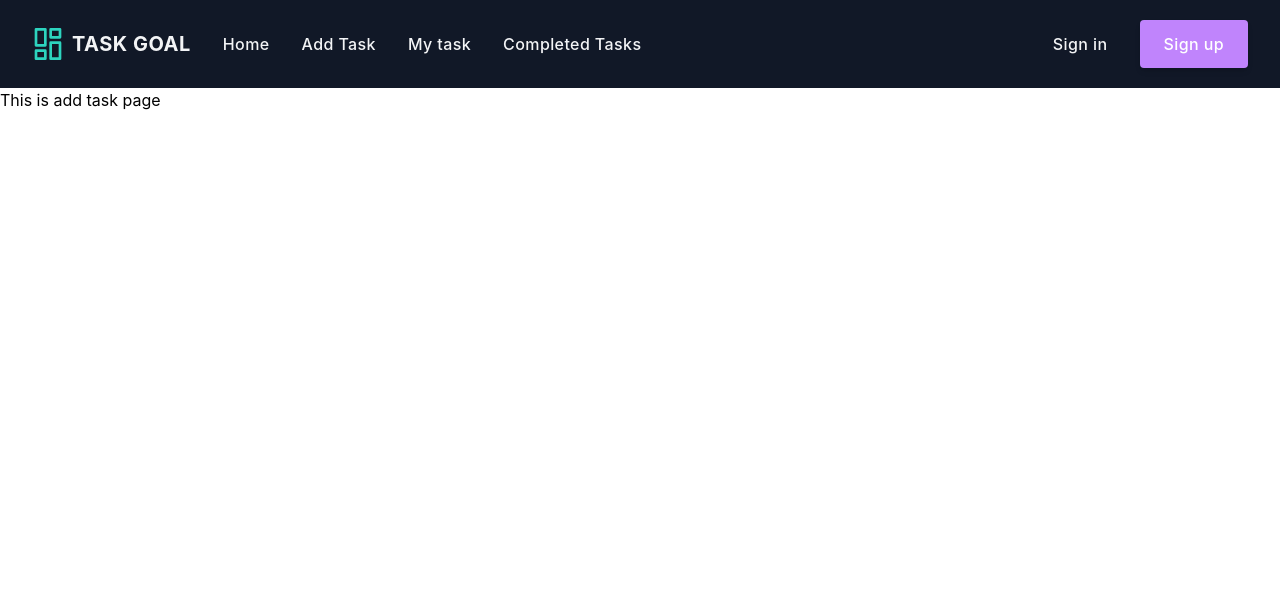
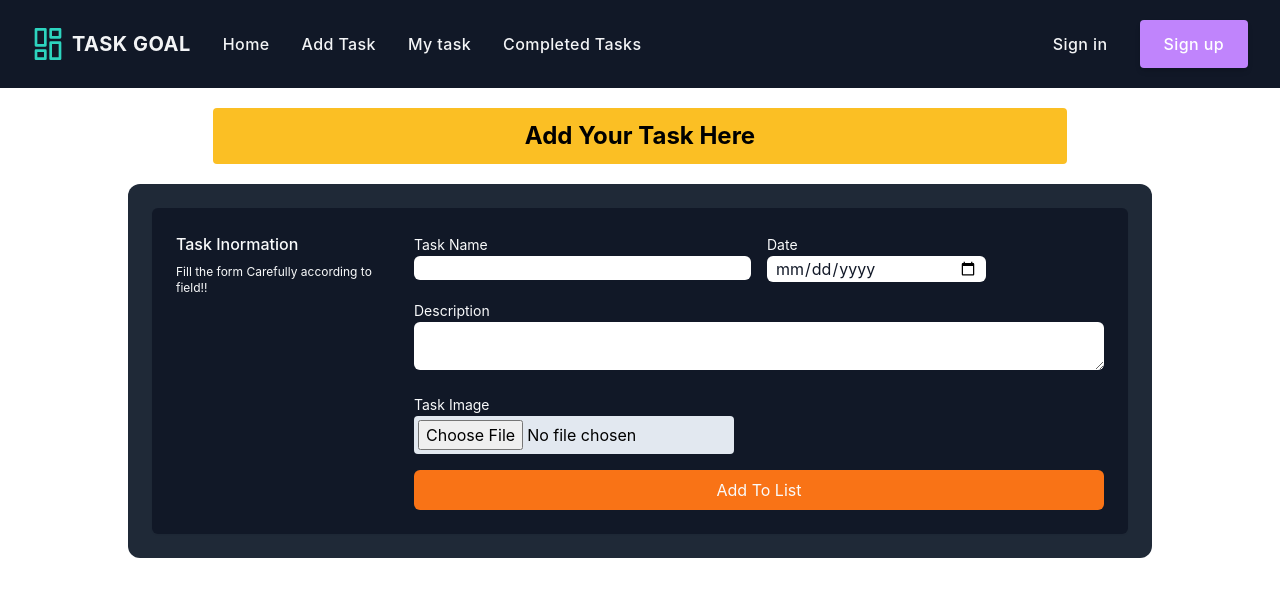
Before and after one commit to aliftareq/Task-goal-manager-app, a React (Create React App) app: page /add-task in a window 1280 px wide. Shown: the top 596 px of the page. Built offline with nearby package versions, Linux system fonts and the light colour scheme; no server answers.

Commit message:
add task cmplt

```diff
--- a/src/Pages/AddTask/AddTask.js
+++ b/src/Pages/AddTask/AddTask.js
@@ -1,9 +1,115 @@
-import React from 'react';
+import React, { useContext } from 'react';
+import { useForm } from 'react-hook-form';
+import { toast } from 'react-toastify';
+import { AuthContext } from '../../Contexts/AuthProvider';
 
 const AddTask = () => {
+
+    //context value
+    const { user } = useContext(AuthContext)
+
+    //react form hook
+    const { register, handleSubmit, formState: { errors } } = useForm()
+
+    //handlers
+    const handleAddProduct = data => {
+
+        const image = data.image[0]
+        const formData = new FormData();
+        formData.append('image', image)
+
+        fetch(`https://api.imgbb.com/1/upload?key=43801605fd33de89ae9f0e4f3af30dec`, {
+            method: 'POST',
+            body: formData
+        })
+            .then(res => res.json())
+            .then(imgdata => {
+                if (imgdata.success) {
+                    //console.log(imgdata.data.url);
+                    const task = {
+                        TaskName: data.TaskName,
+                        img: imgdata.data.url,
+                        description: data.description,
+                    }
+                    console.log(task);
+                    //save product info to database
+                    fetch(`https://task-goal-server-side.vercel.app/addTask`, {
+                        method: 'POST',
+                        body: JSON.stringify(task)
+                    })
+                        .then(res => res.json())
+                        .then(addedTaskData => {
+                            console.log(addedTaskData);
+                            if (addedTaskData.insertedId) {
+                                toast.success('Task data added successfully')
+                            }
+
+                        })
+                }
+            })
+    }
     return (
         <div>
-            <h1>This is add task page</h1>
+            <div className=''>
+                <h1 className='text-center text-2xl font-bold bg-amber-400 p-3 w-2/3 mx-auto mt-5 rounded'> Add Your Task Here</h1>
+            </div>
+            <section className='mt-5'>
+                <section className="p-6 w-64 mx-auto lg:w-4/5
+             lg:mx-auto bg-gray-800 text-gray-50
+             rounded-xl">
+                    <form onSubmit={handleSubmit(handleAddProduct)} className="container flex flex-col mx-auto space-y-12 ng-untouched ng-pristine ng-valid">
+                        <fieldset className="grid grid-cols-4 gap-6 p-6 rounded-md shadow-sm bg-gray-900">
+                            <div className="space-y-2 col-span-full lg:col-span-1">
+                                <p className="font-medium">Task Inormation</p>
+                                <p className="text-xs">Fill the form Carefully according to field!!</p>
+                            </div>
+                            <div className="grid grid-cols-6 gap-4 col-span-full lg:col-span-3">
+                                <div className="col-span-full sm:col-span-3">
+                                    <label htmlFor="TaskName" className="text-sm">Task Name</label>
+                                    <input id="TaskName" type="text" className="w-full rounded-md focus:ring focus:ring-opacity-75 focus:ring-violet-400 border-gray-700 text-gray-900 px-2"
+                                        {...register("TaskName", {
+                                            required: 'Task Name is required'
+                                        })}
+                                    />
+                                    {errors.TaskName && <p className='text-red-400' role="alert">{errors.TaskName?.message}</p>}
+                                </div>
+                                <div className="col-span-full sm:col-span-2">
+                                    <label htmlFor="Date" className="text-sm">Date</label>
+                                    <input id="Date" type="date" placeholder="" className="w-full rounded-md focus:ring focus:ring-opacity-75 focus:ring-violet-400 border-gray-700 text-gray-900 px-2"
+                                        {...register("date", {
+                                            required: 'date is required'
+                                        })}
+                                    />
+                                    {errors.date && <p className='text-red-400' role="alert">{errors.date?.message}</p>}
+                                </div>
+                                <div className="col-span-full">
+                                    <label htmlFor="description" className="text-sm">Description</label>
+                                    <textarea id="description" type="text" className="w-full rounded-md focus:ring focus:ring-opacity-75 focus:ring-violet-400 border-gray-700 text-gray-900 px-1"
+                                        {...register("description", {
+                                            required: 'description is required'
+                                        })}
+                                    ></textarea>
+                                    {errors.description && <p className='text-red-400' role="alert">{errors.description?.message}</p>}
+                                </div>
+                                <div className="col-span-full">
+                                    <label htmlFor="image" className="text-sm">Task Image</label> <br />
+                                    <input id="image" type="file"
+                                        className="file-input file-input-bordered w-full max-w-xs text-black bg-slate-200 p-1 rounded"
+                                        {...register("image", {
+                                            required: 'image is required'
+                                        })} />
+                                    {errors.image && <p className='text-red-400' role="alert">{errors.image?.message}</p>}
+                                </div>
+                                <div className="col-span-full">
+                                    <input className="px-4 py-2
+                                 rounded-md w-full bg-orange-500 hover:bg-orange-600"
+                                        value='Add To List' type="submit" />
+                                </div>
+                            </div>
+                        </fieldset>
+                    </form>
+                </section>
+            </section>
         </div>
     );
 };
--- a/src/Pages/HomePage/Home.js
+++ b/src/Pages/HomePage/Home.js
@@ -3,7 +3,7 @@ import React from 'react';
 const Home = () => {
     return (
         <div>
-            <h1>This is Home page</h1>
+            <h1 className='text-5xl text-center p-5'>This is Home page</h1>
         </div>
     );
 };
```
